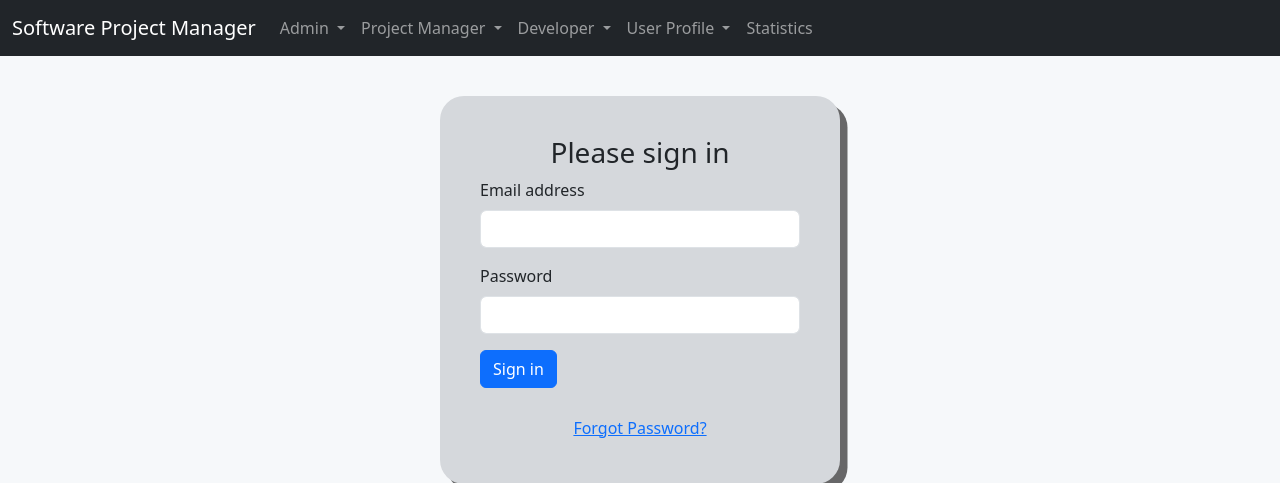
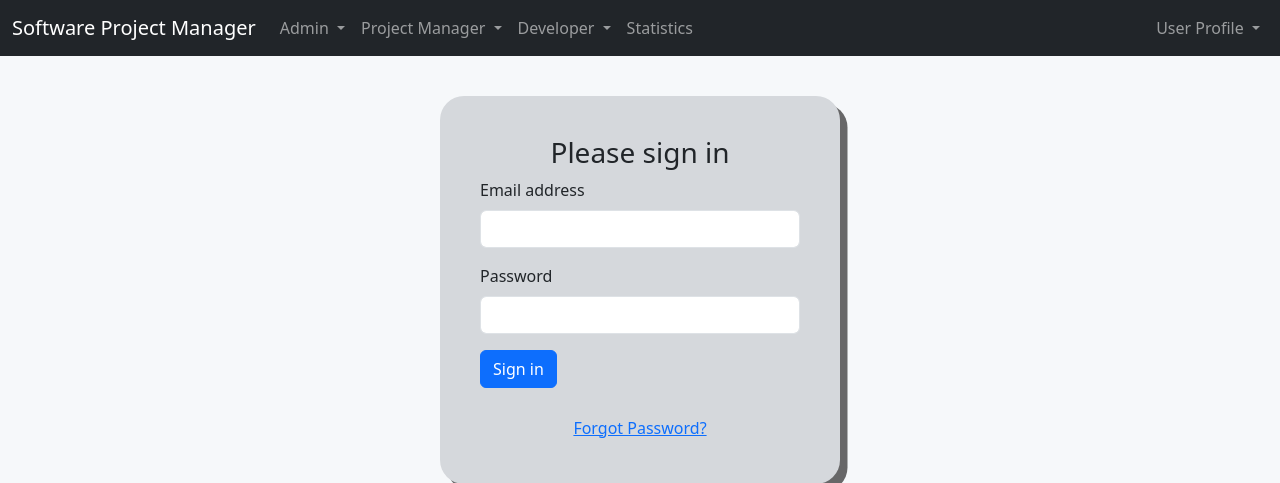
Before and after one commit to riciadavinci/SoftwareProjectManager, a Flask app: page /login in a window 1280 px wide. Shown: the top 483 px of the page. Run offline with Flask 3, Linux system fonts and the light colour scheme; some libraries are stand-ins or nearby versions.

Commit message:
Right align 'User Profile' page

```diff
--- a/software_project_manager/templates/includes/_navbar.html
+++ b/software_project_manager/templates/includes/_navbar.html
@@ -7,18 +7,6 @@
     <div class="collapse navbar-collapse" id="navbarSupportedContent">
       <ul class="navbar-nav me-auto mb-2 mb-lg-0">
 
-        <!--
-        <li class="nav-item dropdown">
-            <a class="nav-link dropdown-toggle" href="#" id="navbarDropdown" role="button" data-bs-toggle="dropdown" aria-expanded="false">
-                Task Status
-            </a>
-            <ul class="dropdown-menu" aria-labelledby="navbarDropdown">
-                <li><a class="dropdown-item" href="/status/product">Product Backlog</a></li>
-                <li><a class="dropdown-item" href="/status/wip">W.I.P</a></li>
-                <li><a class="dropdown-item" href="/status/done">Done</a></li>
-            </ul>
-        </li>
-         -->
         <li class="nav-item dropdown">
           <a class="nav-link dropdown-toggle" href="#" id="navbarDropdown" role="button" data-bs-toggle="dropdown" aria-expanded="false">
             Admin
@@ -55,6 +43,13 @@
           </ul>
         </li>
 
+        <li class="nav-item">
+          <a class="nav-link" aria-current="page" href="#">Statistics</a>
+        </li>
+      </ul>
+
+      <!-- Right-Aligned User Profile -->
+      <ul class="navbar-nav ms-auto">
         <li class="nav-item dropdown">
           <a class="nav-link dropdown-toggle" href="#" id="navbarDropdown" role="button" data-bs-toggle="dropdown" aria-expanded="false">
             User Profile
@@ -65,11 +60,8 @@
             <li><a class="dropdown-item" href="#"></a></li>
           </ul>
         </li>
+      </ul>
 
-        <li class="nav-item">
-            <a class="nav-link" aria-current="page" href="#">Statistics</a>
-        </li>
-    </ul>
     </div>
   </div>
 </nav>
```
Lines whose indentation alone changed are shown as unchanged.
